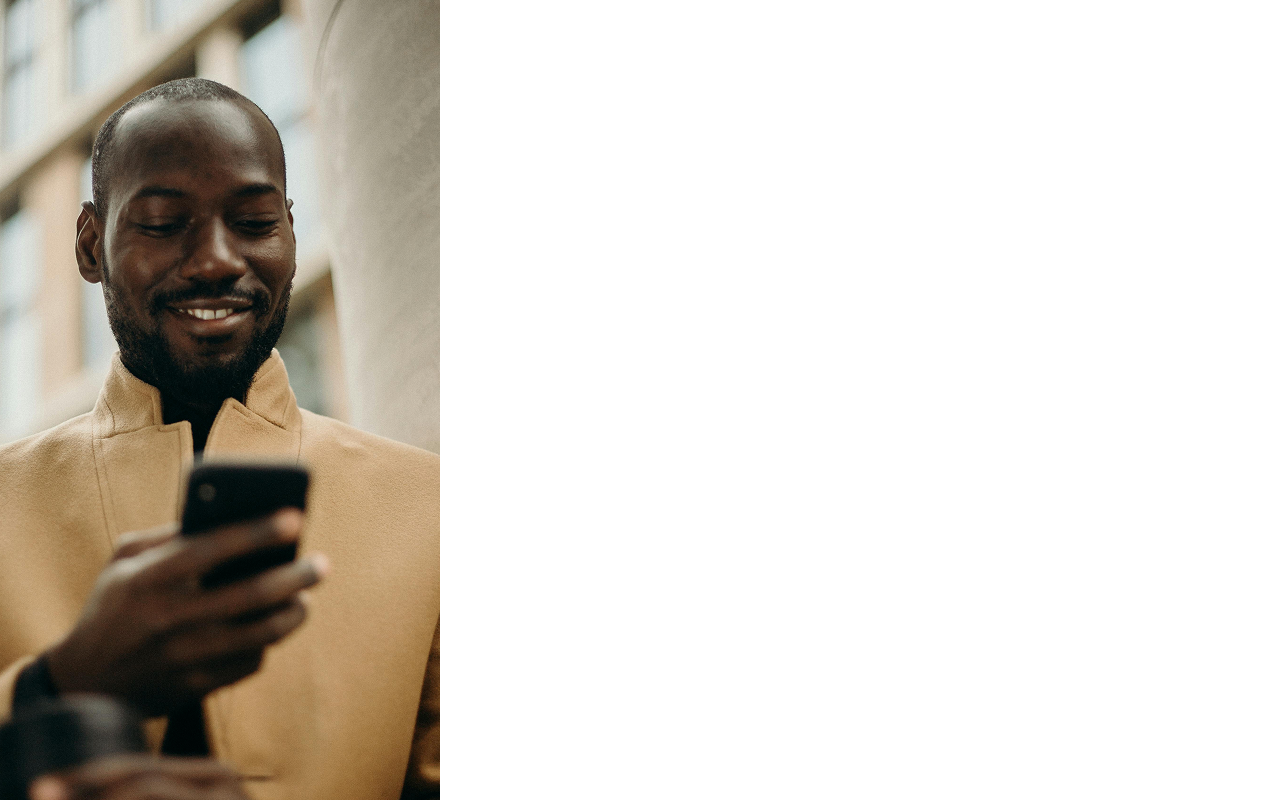
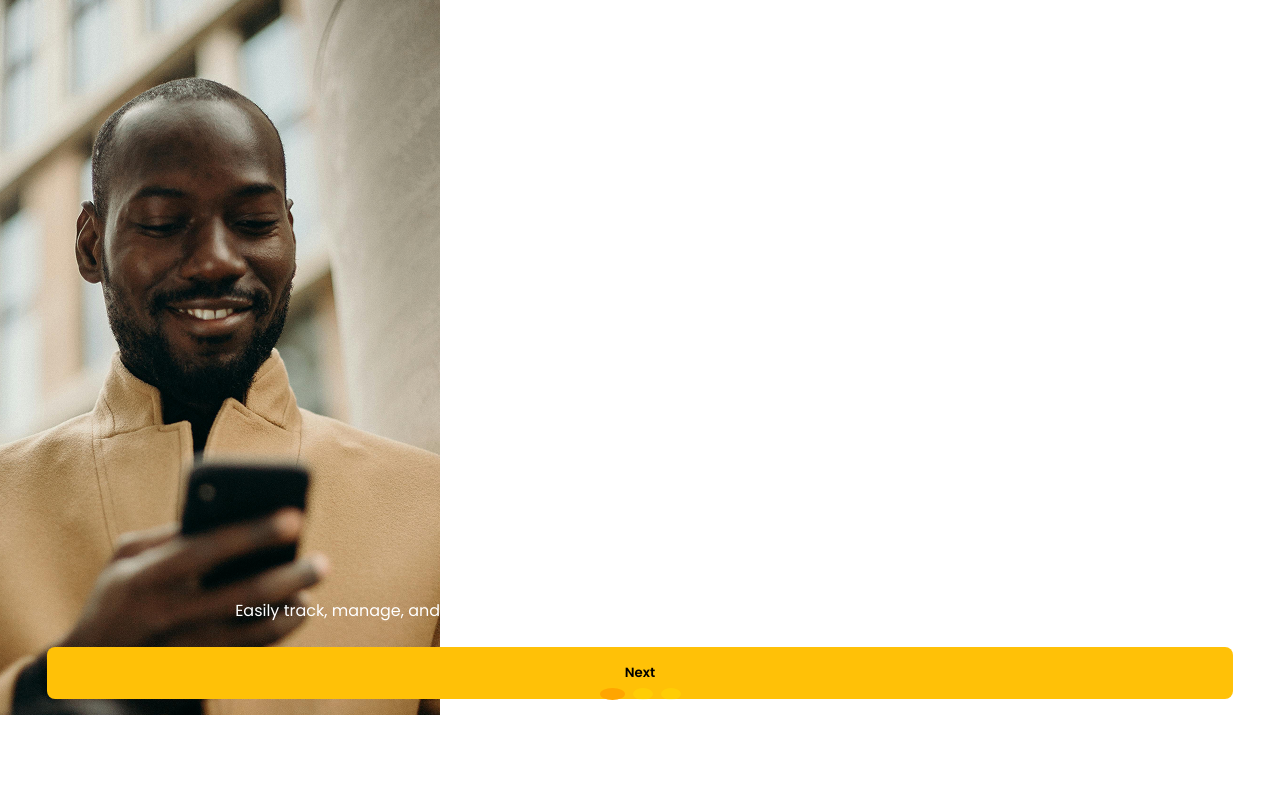
Before and after one commit to mrauthentik/pawa, a React (Vite) app in the folder pawa-sure/: page /onboarding in a window 1280 px wide. Shown: the top 800 px of the page. Built offline with nearby package versions, Linux system fonts and the light colour scheme.

Commit message:
feat: add custom styles for onboarding slider and update pagination colors

```diff
--- a/pawa-sure/src/App.css
+++ b/pawa-sure/src/App.css
@@ -361,3 +361,24 @@ button:active{
     }
 }
 /* ###########  404 styles ends here ##########*/
+
+
+.text-box{
+   margin-top: -25rem;
+   padding: 0 1rem;
+   color: white;
+   text-align: center;
+
+}
+
+/* Custom Swiper Pagination */
+.swiper-pagination-bullet {
+    background-color: yellow !important; /* Change dot color */
+    width: 20px; /* Increase dot size */
+    height: 12px;
+  }
+
+  .swiper-pagination-bullet-active {
+    background-color: orange !important; /* Active dot color */
+    width:25px;
+  }
--- a/pawa-sure/src/Components/onBoardingSlider.tsx
+++ b/pawa-sure/src/Components/onBoardingSlider.tsx
@@ -36,7 +36,7 @@ const OnboardingSlider = () => {
       {slides.map((slide, index) => (
         <SwiperSlide key={index} className="flex flex-col items-center justify-center">
           <img src={slide.image} alt={slide.title} className="w-full h-60 object-cover" />
-          <div className="p-4 bg-black text-white text-center rounded-t-2xl">
+          <div className="p-4 text-white text-center rounded-t-2xl text-box">
             <h2 className="text-xl font-bold">{slide.title}</h2>
             <p className="text-sm mt-2">{slide.description}</p>
             <button className="mt-4 bg-yellow-500 text-black px-6 py-2 rounded-lg">{slide.buttonText}</button>
```
